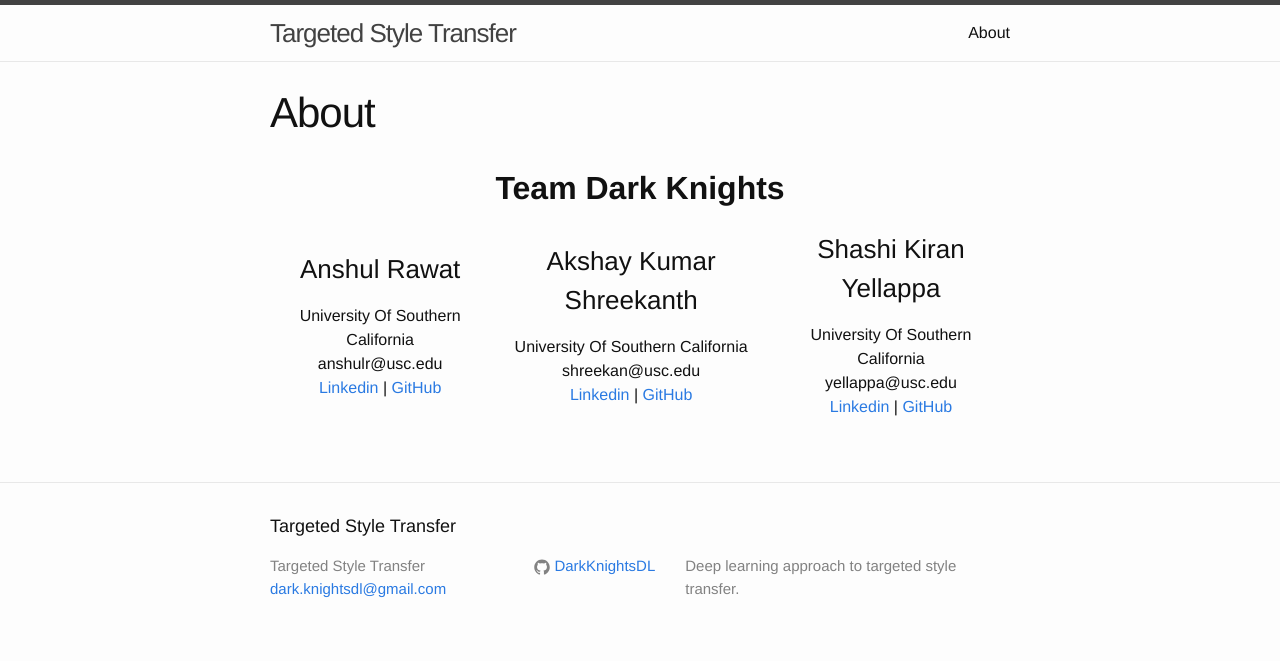
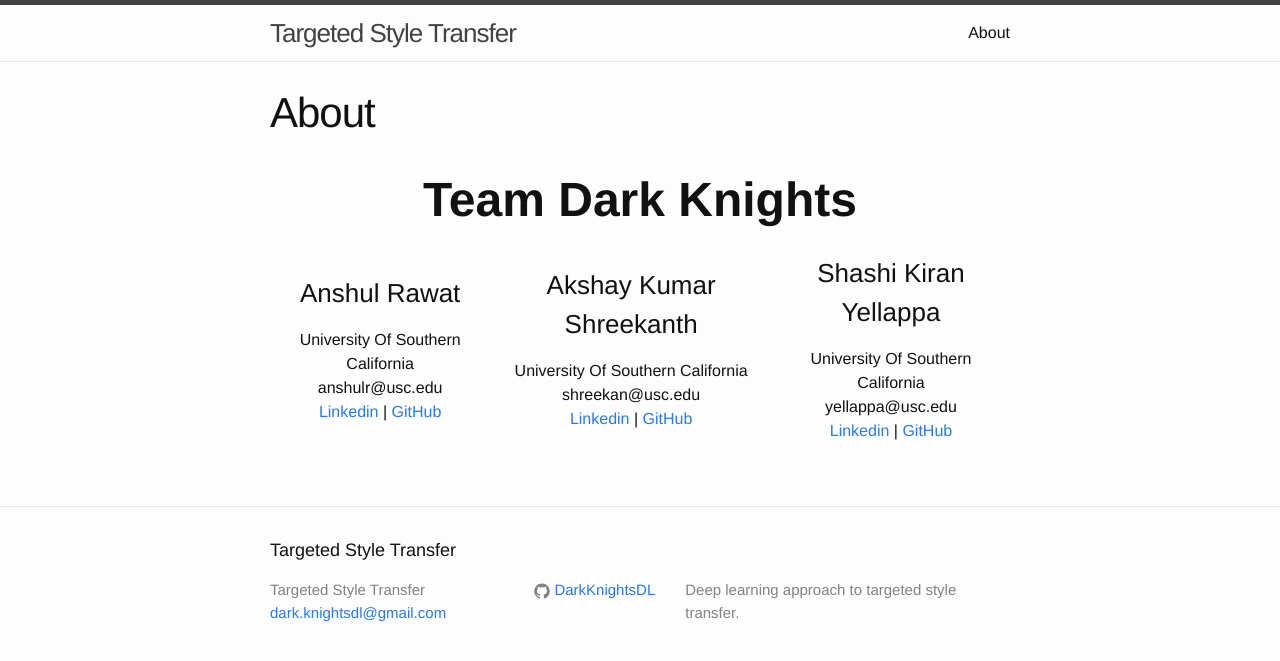
Before and after one commit to DarkKnightsDL/TargetedStyleTransfer, a Jekyll site: the page built from docs/about.md, in a window 1280 px wide. Shown: the top 661 px of the page. Built offline with Jekyll 4.4.1, drawn with Linux system fonts in a browser that asks for light colours.

Commit message:
font size change

```diff
--- a/docs/about.md
+++ b/docs/about.md
@@ -4,7 +4,7 @@ title: About
 permalink: /about/
 ---
 
-<h1 align="center" ><b><font size="+3">Team Dark Knights</font></b></h1>
+<h1 align="center" ><b><font size="+4">Team Dark Knights</font></b></h1>
 
  <table style="width:100%;text-align:center">
   <tr>
```
